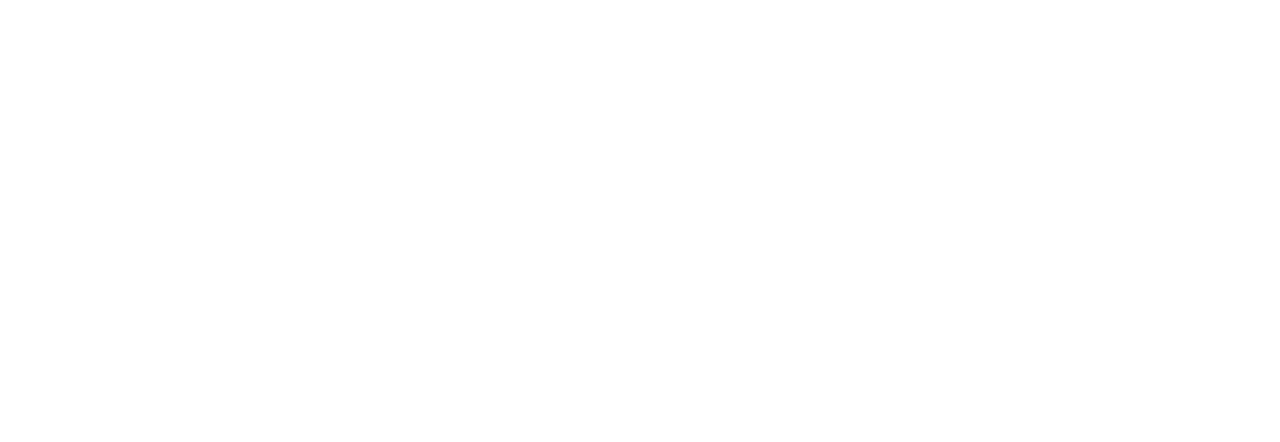
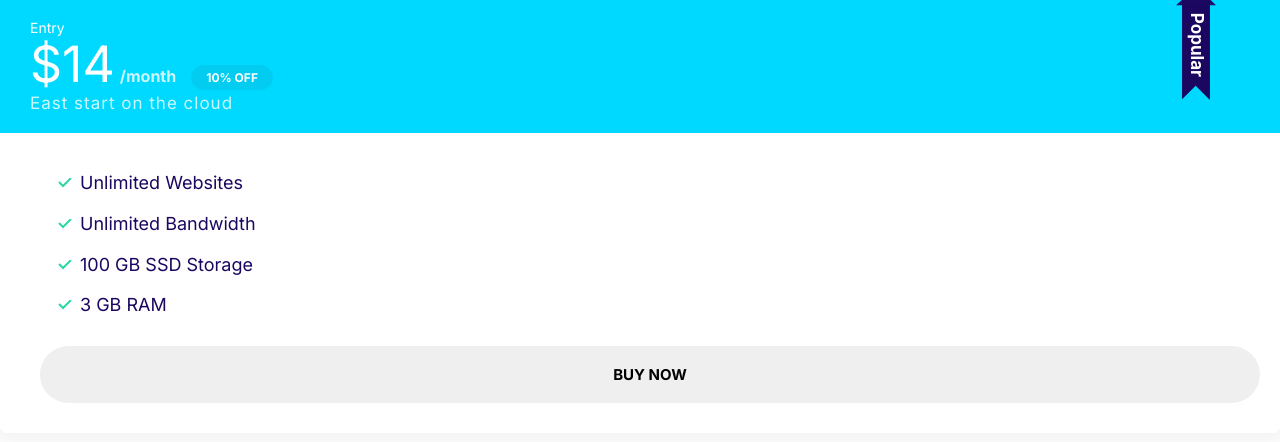
Before and after one commit to bradical25/bradley-horn, a plain HTML site: page index.html in a window 1280 px wide. Drawn offline with Linux system fonts and the light colour scheme.

Commit message:
popular badge.

```diff
--- a/css/styles.css
+++ b/css/styles.css
@@ -320,6 +320,19 @@ a {
   margin: 2rem;
 }
 
+.plan--popular .card__header {
+  position: relative;
+}
+
+.plan--popular .card__header::before {
+  content: url(../images/popular.svg);
+  width: 40px;
+  display: inline-block;
+  position: absolute;
+  top: 0;
+  right: 5%;
+}
+
 @media screen and (min-width: 1024px) {
   .plan__name {
     font-size: 1.4rem;
--- a/index.html
+++ b/index.html
@@ -8,5 +8,28 @@
     <link rel="stylesheet" href="css/styles.css" />
     <title>Nice Looking Website</title>
   </head>
-  <body></body>
+  <body>
+    <div>
+      <div class="plan plan--popular">
+        <div class="card card--secondary">
+          <header class="card__header">
+            <h3 class="plan__name">Entry</h3>
+            <span class="plan__price">$14</span>
+            <span class="plan__billing-cycle">/month</span>
+            <span class="badge badge--secondary badge--small">10% OFF</span>
+            <span class="plan__description">East start on the cloud</span>
+          </header>
+          <div class="card__body">
+            <ul class="list list--tick">
+              <li class="list__item">Unlimited Websites</li>
+              <li class="list__item">Unlimited Bandwidth</li>
+              <li class="list__item">100 GB SSD Storage</li>
+              <li class="list__item">3 GB RAM</li>
+            </ul>
+            <button class="btn btn--outline btn--block">Buy Now</button>
+          </div>
+        </div>
+      </div>
+    </div>
+  </body>
 </html>
```
Also changed, not shown: components/popular.html (added, +22 -0 lines), components/buttons.html (added), components/cards.html (added), components/inputs.html (added), images/popular.svg (added).
